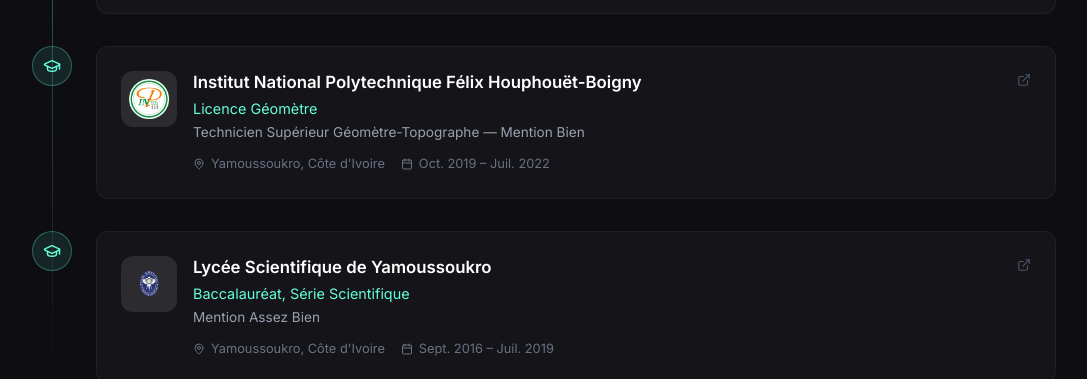
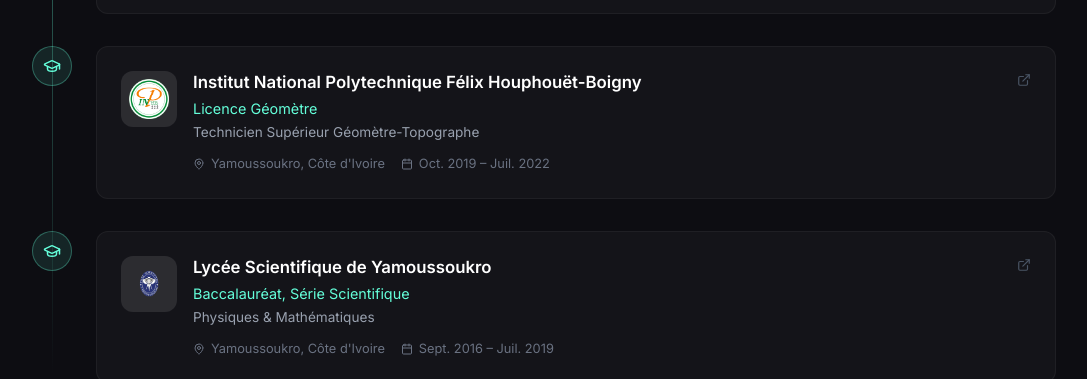
Before and after one commit to MarcelAssie/MarcelAssie-Portfolio, a React (Vite) app: page / in a window 1280 px wide. Shown: the part 1840-2219 px from the top of the page, without its empty margins (96-1183 px from the left). Built offline with nearby package versions, Linux system fonts and the light colour scheme.

Commit message:
Update educational qualifications in French translations for accuracy

```diff
--- a/src/app/components/translations.ts
+++ b/src/app/components/translations.ts
@@ -75,7 +75,7 @@ export const translations = {
         {
           school: "Institut National Polytechnique Félix Houphouët-Boigny",
           degree: "Licence Géomètre",
-          spec: "Technicien Supérieur Géomètre-Topographe — Mention Bien",
+          spec: "Technicien Supérieur Géomètre-Topographe",
           location: "Yamoussoukro, Côte d'Ivoire",
           period: "Oct. 2019 – Juil. 2022",
           logo: "/logo/inphb.png",
@@ -84,7 +84,7 @@ export const translations = {
         {
           school: "Lycée Scientifique de Yamoussoukro",
           degree: "Baccalauréat, Série Scientifique",
-          spec: "Mention Assez Bien",
+          spec: "Physiques & Mathématiques",
           location: "Yamoussoukro, Côte d'Ivoire",
           period: "Sept. 2016 – Juil. 2019",
           logo: "logo/lsy.png",
@@ -339,7 +339,7 @@ export const translations = {
         {
           school: "Scientific High School of Yamoussoukro",
           degree: "Scientific Baccalaureate",
-          spec: "With Honors",
+          spec: "Physics & Maths",
           location: "Yamoussoukro, Ivory Coast",
           period: "Sept. 2016 – Jul. 2019",
           logo: "logo/lsy.png",
```
